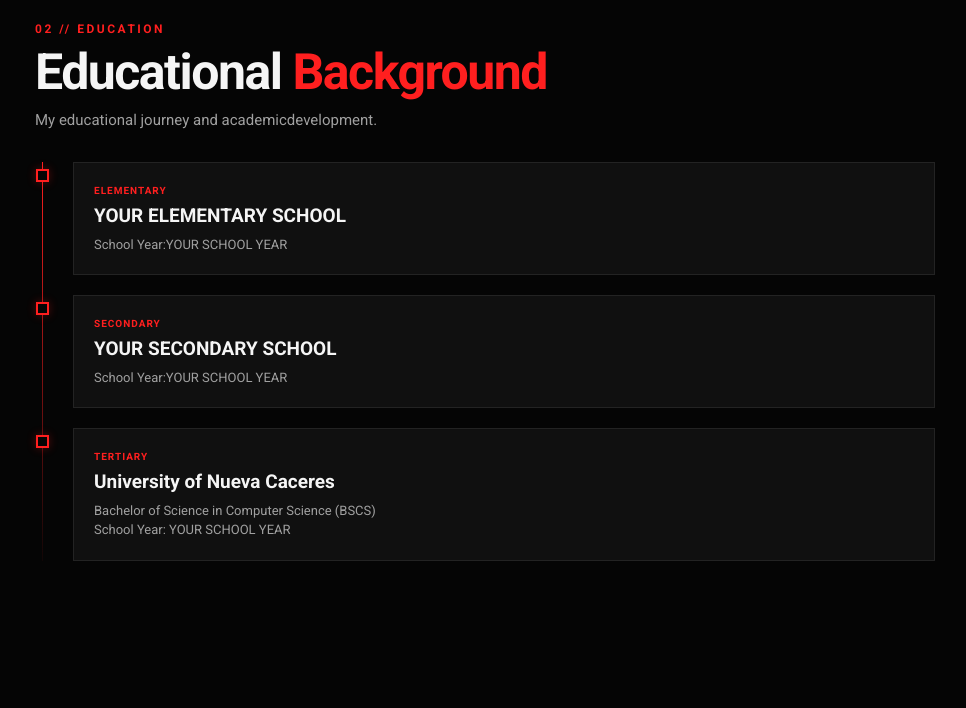
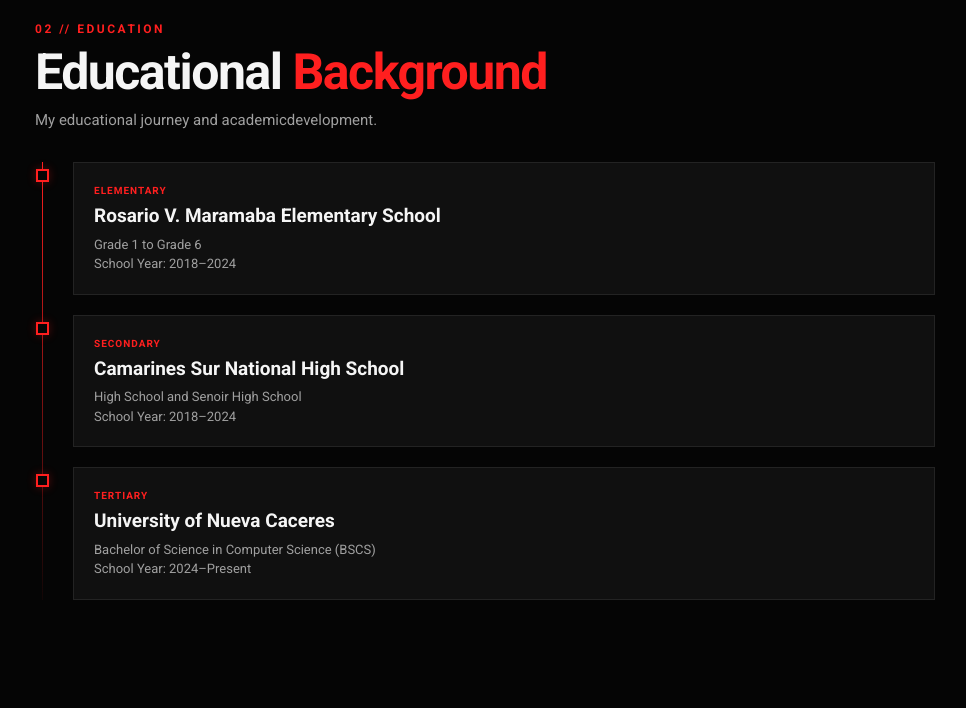
Before and after one commit to Haise404-Dev/WEB-DEV, a plain HTML site: page index.html in a window 1280 px wide. Shown: the part 1683-2391 px from the top of the page, without its empty margins (15-981 px from the left). Drawn offline with Linux system fonts and the light colour scheme.

Commit message:
Add initial HTML structure and CSS styles for personal profile website

```diff
--- a/docs/index.html
+++ b/index.html
@@ -6,7 +6,7 @@
   <meta name="viewport" content="width=device-width, initial-scale=1.0">
   <meta name="description" content="Digital Profile - Personal Student Profile 2026">
 
-  <title>Digital Profile | 2026</title>
+  <title>LEDESMA Web DEV Activity</title>
 
   <!-- ROBOTO FONT -->
   <link rel="preconnect" href="https://fonts.googleapis.com">
@@ -185,8 +185,8 @@
             <div class="timeline-card">
 
               <div class="timeline-year">ELEMENTARY</div>
-              <h3>YOUR ELEMENTARY SCHOOL</h3>
-              <p>School Year:YOUR SCHOOL YEAR</p>
+              <h3>Rosario V. Maramaba Elementary School</h3>
+              <p>Grade 1 to Grade 6<br>School Year: 2018–2024 </p>
 
             </div>
 
@@ -199,8 +199,8 @@
             <div class="timeline-card">
 
               <div class="timeline-year">SECONDARY</div>
-              <h3>YOUR SECONDARY SCHOOL</h3>
-              <p>School Year:YOUR SCHOOL YEAR</p>
+              <h3>Camarines Sur National High School</h3>
+              <p>High School and Senoir High School<br>School Year: 2018–2024 </p>
 
             </div>
 
@@ -214,7 +214,7 @@
 
               <div class="timeline-year">TERTIARY</div>
               <h3>University of Nueva Caceres</h3>
-              <p>Bachelor of Science in Computer Science (BSCS)<br>School Year: YOUR SCHOOL YEAR
+              <p>Bachelor of Science in Computer Science (BSCS)<br>School Year: 2024–Present
               </p>
 
             </div>
```
Also changed, not shown: CAT.jpg (renamed from docs/CAT.jpg), style.css (renamed from docs/style.css).
